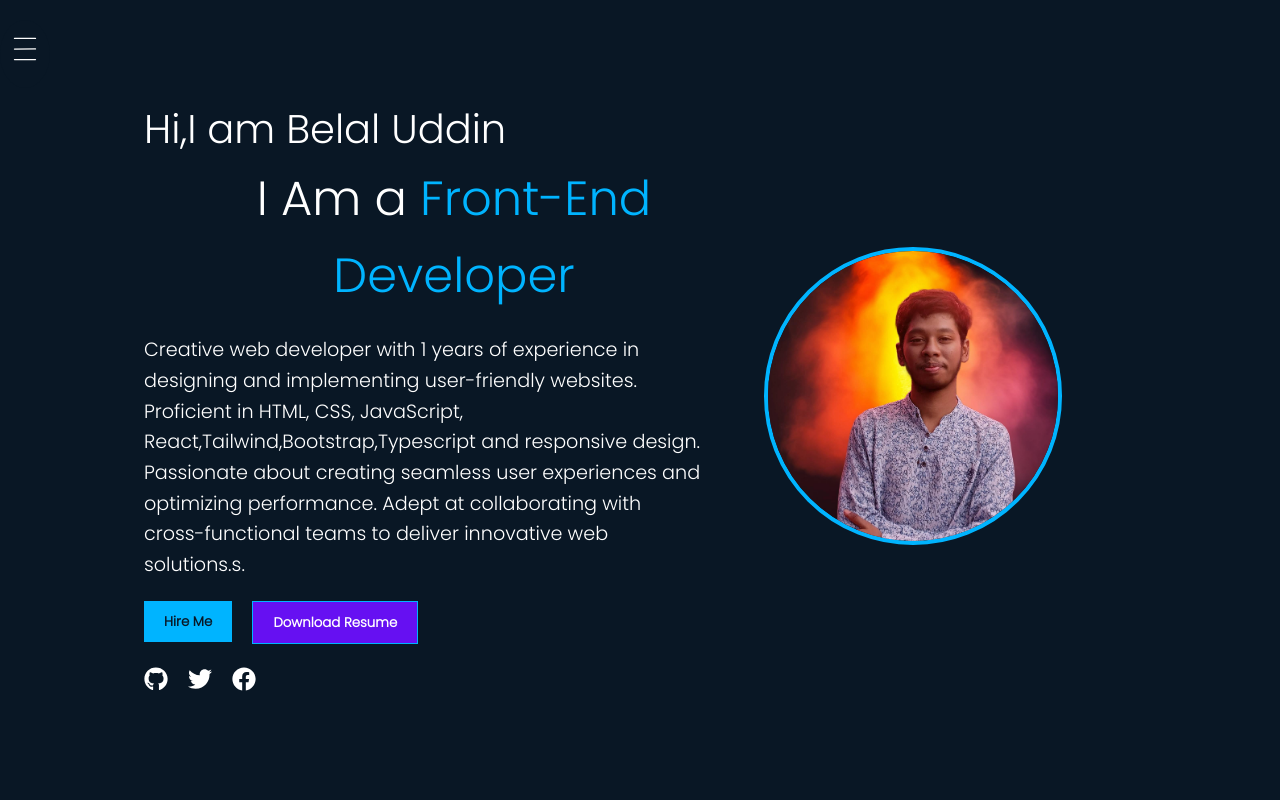
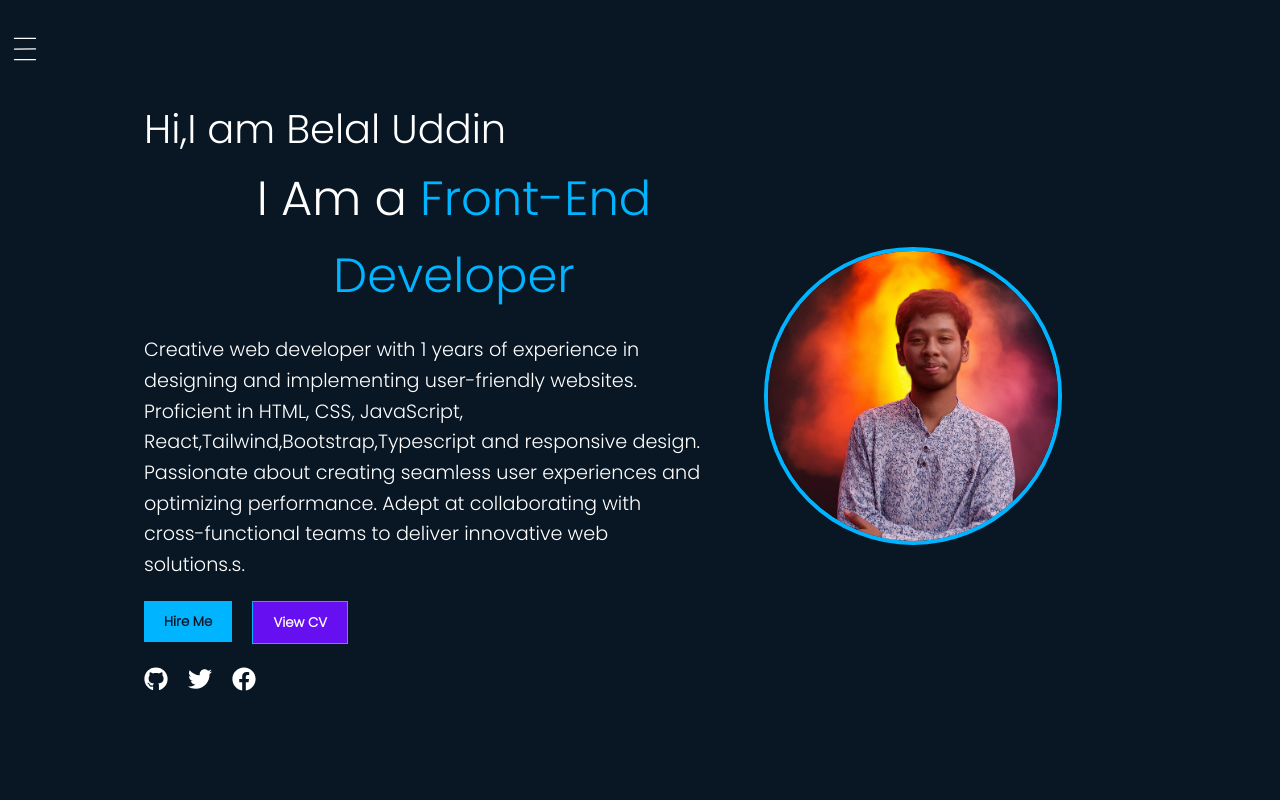
Before and after one commit to coderBelal/my-personal-portfolio, a React (Vite) app: page / in a window 1280 px wide. Shown: the top 800 px of the page. Built offline with nearby package versions, Linux system fonts and the light colour scheme; the HTML template or start-up script is replaced by a standard one.

Commit message:
Update Main.jsx

```diff
--- a/src/Components/Main/Main.jsx
+++ b/src/Components/Main/Main.jsx
@@ -28,9 +28,9 @@ const Profile = () => {
             </button>
           </a>
 
-          <a href="../../assets/resume.pdf" download="resume.pdf">
+              <a href="https://drive.google.com/file/d/1xt_K_EQowzhPe097mHutBru6RPDQEMNH/view?usp=drive_link">
             <button className="learn-more" data-aos="fade-left">
-              Download Resume
+              View CV
             </button>
           </a>
         </div>
```
